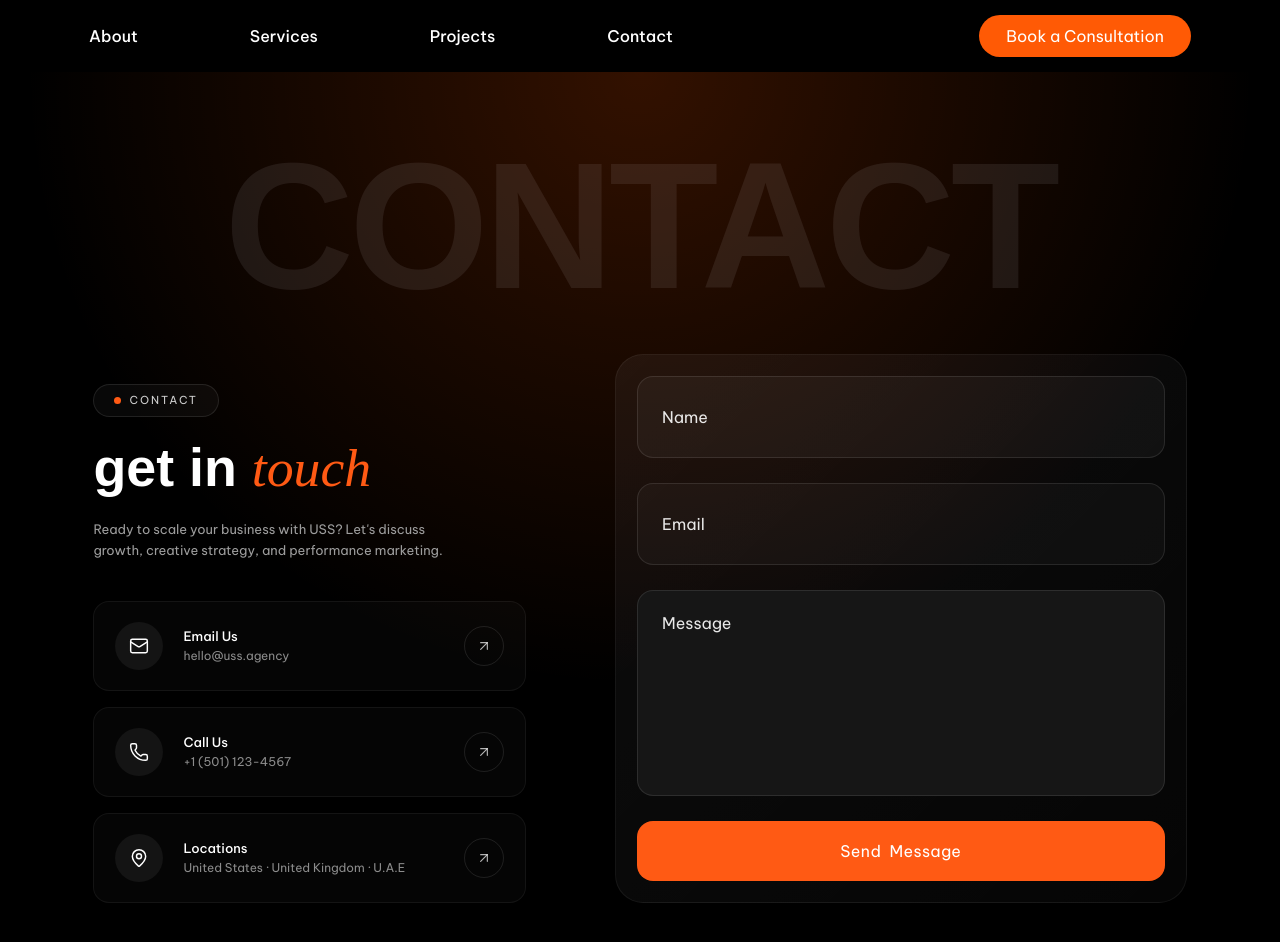
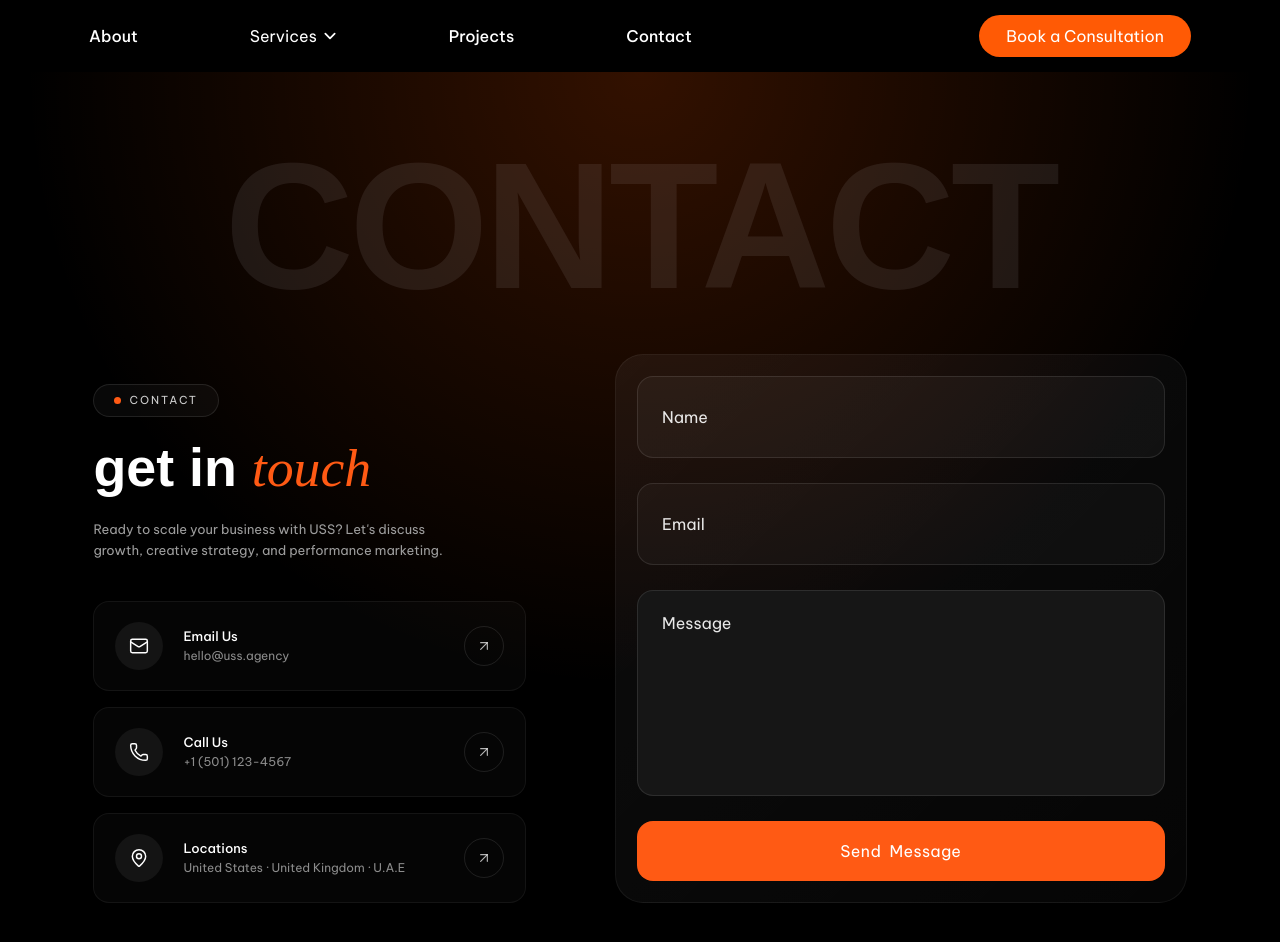
Before and after one commit to Aftab-Ahmed-Soomro/USS-360, a Next.js app: page /contact in a window 1280 px wide. Shown: the top 942 px of the page. Built offline with nearby package versions, Linux system fonts and the light colour scheme.

Commit message:
feat: implement responsive navigation header and hero section components

```diff
--- a/app/components/Header.tsx
+++ b/app/components/Header.tsx
@@ -1,22 +1,48 @@
 "use client";
 
-import { useState } from "react";
+import { useState, useRef, useEffect } from "react";
 import Link from "next/link";
 import { Button } from "./common/Button";
 
+const serviceLinks = [
+  { label: "Content Creation", href: "/content-creation", icon: "✦" },
+  { label: "Email Marketing", href: "/email-marketing", icon: "✦" },
+  { label: "Google Ads", href: "/google-ads", icon: "✦" },
+  { label: "Marketing Strategy", href: "/marketing-strategy", icon: "✦" },
+  { label: "Meta Ads", href: "/meta-ads", icon: "✦" },
+  { label: "Social Media Management", href: "/social-media-management", icon: "✦" },
+  { label: "Website", href: "/website", icon: "✦" },
+  { label: "WhatsApp & SMS", href: "/whatsapp-and-sms", icon: "✦" },
+];
+
 const navItems = [
   { label: "About", href: "/about" },
-  { label: "Services", href: "/" },
+  { label: "Services", href: "/", hasDropdown: true },
   { label: "Projects", href: "/projects" },
   { label: "Contact", href: "/contact" },
 ];
 
 export function Header() {
   const [isMenuOpen, setIsMenuOpen] = useState(false);
+  const [isServicesOpen, setIsServicesOpen] = useState(false);
+  const [isMobileServicesOpen, setIsMobileServicesOpen] = useState(false);
+  const dropdownRef = useRef<HTMLDivElement>(null);
+  const servicesRef = useRef<HTMLDivElement>(null);
+
+  // Close dropdown on outside click
+  useEffect(() => {
+    function handleClickOutside(e: MouseEvent) {
+      if (servicesRef.current && !servicesRef.current.contains(e.target as Node)) {
+        setIsServicesOpen(false);
+      }
+    }
+    document.addEventListener("mousedown", handleClickOutside);
+    return () => document.removeEventListener("mousedown", handleClickOutside);
+  }, []);
 
   return (
     <div className="bg-black">
-      <header className="relative z-10 mx-auto flex w-full max-w-[1150px] flex-col px-6 py-4 md:min-h-[72px] md:flex-row md:items-center md:justify-between md:gap-8 md:py-0 ">
+      <header className="relative z-10 mx-auto flex w-full max-w-[1150px] flex-col px-6 py-4 md:min-h-[72px] md:flex-row md:items-center md:justify-between md:gap-8 md:py-0">
         <div className="flex w-full items-center justify-between gap-3 md:order-2 md:w-auto md:shrink-0">
           <Link href="/contact" passHref>
             <Button className="h-[40px] cursor-pointer max-w-[calc(100vw-96px)] shrink-0 px-4 text-[13px] font-bold min-[360px]:px-5 sm:h-[42px] sm:px-[27px] sm:text-[16px]">
@@ -31,21 +57,9 @@ export function Header() {
             className="inline-flex size-10 shrink-0 flex-col items-center justify-center gap-1.5 rounded-full border border-white/25 text-white transition hover:border-[#ff6b1f] hover:text-[#ff6b1f] focus-visible:outline focus-visible:outline-2 focus-visible:outline-offset-2 focus-visible:outline-[#ff5a05] md:hidden"
             onClick={() => setIsMenuOpen((open) => !open)}
           >
-            <span
-              className={`h-0.5 w-5 rounded-full bg-current transition ${
-                isMenuOpen ? "translate-y-2 rotate-45" : ""
-              }`}
-            />
-            <span
-              className={`h-0.5 w-5 rounded-full bg-current transition ${
-                isMenuOpen ? "opacity-0" : ""
-              }`}
-            />
-            <span
-              className={`h-0.5 w-5 rounded-full bg-current transition ${
-                isMenuOpen ? "-translate-y-2 -rotate-45" : ""
-              }`}
-            />
+            <span className={`h-0.5 w-5 rounded-full bg-current transition ${isMenuOpen ? "translate-y-2 rotate-45" : ""}`} />
+            <span className={`h-0.5 w-5 rounded-full bg-current transition ${isMenuOpen ? "opacity-0" : ""}`} />
+            <span className={`h-0.5 w-5 rounded-full bg-current transition ${isMenuOpen ? "-translate-y-2 -rotate-45" : ""}`} />
           </button>
         </div>
 
@@ -53,19 +67,133 @@ export function Header() {
           id="main-navigation"
           aria-label="Main navigation"
           className={`mt-4 flex w-full flex-col gap-3 overflow-hidden border-t border-white/10 pt-4 transition-[max-height,opacity] duration-200 md:order-1 md:mt-0 md:w-auto md:flex-row md:items-center md:gap-8 md:overflow-visible md:border-0 md:pt-0 md:opacity-100 lg:gap-12 xl:gap-[112px] ${
-            isMenuOpen ? "max-h-64 opacity-100" : "max-h-0 opacity-0 md:max-h-none"
+            isMenuOpen ? "max-h-[600px] opacity-100" : "max-h-0 opacity-0 md:max-h-none"
           }`}
         >
-          {navItems.map((item) => (
+          {navItems.map((item) =>
+            item.hasDropdown ? (
+              /* ── Services with dropdown ── */
+              <div key={item.label} className="relative" ref={servicesRef}>
+                {/* Desktop trigger */}
+                <button
+                  type="button"
+                  aria-haspopup="true"
+                  aria-expanded={isServicesOpen}
+                  onClick={() => setIsServicesOpen((o) => !o)}
+                  className="hidden cursor-pointer md:inline-flex items-center gap-1.5 py-1 text-[16px] font-medium text-white transition hover:text-[#ff6b1f] md:py-0 focus-visible:outline-none"
+                >
+                  {item.label}
+                  {/* Chevron */}
+                  <svg
+                    className={`h-3.5 w-3.5 transition-transform duration-200 ${isServicesOpen ? "rotate-180" : ""}`}
+                    viewBox="0 0 12 12"
+                    fill="none"
+                    xmlns="http://www.w3.org/2000/svg"
+                  >
+                    <path d="M2 4L6 8L10 4" stroke="currentColor" strokeWidth="1.5" strokeLinecap="round" strokeLinejoin="round" />
+                  </svg>
+                </button>
+
+                {/* Desktop dropdown panel */}
+                <div
+                  ref={dropdownRef}
+                  className={`absolute left-1/2 top-[calc(100%+18px)] z-50 -translate-x-1/2 transition-all duration-200 hidden md:block ${
+                    isServicesOpen ? "opacity-100 translate-y-0 pointer-events-auto" : "opacity-0 -translate-y-2 pointer-events-none"
+                  }`}
+                  style={{ width: "340px" }}
+                >
+                  {/* Arrow */}
+                  <div className="absolute -top-[7px] left-1/2 -translate-x-1/2 h-[14px] w-[14px] rotate-45 bg-[#111] border-l border-t border-white/10" />
+
+                  <div className="relative  rounded-xl border border-white/10 bg-[#111] shadow-2xl shadow-black/60 overflow-hidden">
+                    {/* Top accent bar */}
+                    <div className="h-[2px] w-full bg-gradient-to-r from-transparent via-[#ff6b1f] to-transparent" />
+
+                    <div className="p-3 grid grid-cols-2 gap-1">
+                      {serviceLinks.map((service) => (
                         <Link
+                          key={service.href}
+                          href={service.href}
+                          onClick={() => setIsServicesOpen(false)}
+                          className="group flex items-center gap-2.5 rounded-lg px-3 py-2.5 text-[13px] font-medium text-white/70 transition-all duration-150 hover:bg-white/[0.06] hover:text-white"
+                        >
+                          <span className="flex h-6 w-6 shrink-0 items-center justify-center rounded-md bg-white/5 text-[#ff6b1f] text-[10px] transition group-hover:bg-[#ff6b1f]/15">
+                            ✦
+                          </span>
+                          {service.label}
+                        </Link>
+                      ))}
+                    </div>
+
+                    {/* Footer CTA */}
+                    {/* <div className="border-t border-white/10 px-4 py-3">
+                      <Link
+                        href="/services"
+                        onClick={() => setIsServicesOpen(false)}
+                        className="flex items-center justify-between text-[12px] font-semibold uppercase tracking-widest text-[#ff6b1f] transition hover:text-white"
+                      >
+                        View All Services
+                        <svg className="h-3.5 w-3.5" viewBox="0 0 12 12" fill="none" xmlns="http://www.w3.org/2000/svg">
+                          <path d="M2 6H10M7 3L10 6L7 9" stroke="currentColor" strokeWidth="1.5" strokeLinecap="round" strokeLinejoin="round" />
+                        </svg>
+                      </Link>
+                    </div> */}
+                  </div>
+                </div>
+
+                {/* Mobile: accordion */}
+                <div className="md:hidden">
+                  <button
+                    type="button"
+                    className="flex w-full items-center justify-between py-1 text-[15px] font-medium text-white transition hover:text-[#ff6b1f]"
+                    onClick={() => setIsMobileServicesOpen((o) => !o)}
+                  >
+                    {item.label}
+                    <svg
+                      className={`h-3.5 w-3.5 transition-transform duration-200 ${isMobileServicesOpen ? "rotate-180" : ""}`}
+                      viewBox="0 0 12 12"
+                      fill="none"
+                    >
+                      <path d="M2 4L6 8L10 4" stroke="currentColor" strokeWidth="1.5" strokeLinecap="round" strokeLinejoin="round" />
+                    </svg>
+                  </button>
+
+                  <div
+                    className={`overflow-hidden transition-[max-height,opacity] duration-200 ${
+                      isMobileServicesOpen ? "max-h-96 opacity-100" : "max-h-0 opacity-0"
+                    }`}
+                  >
+                    <div className="mt-2 flex flex-col gap-0.5 border-l border-[#ff6b1f]/30 pl-3">
+                      {serviceLinks.map((service) => (
+                        <Link
+                          key={service.href}
+                          href={service.href}
+                          onClick={() => {
+                            setIsMobileServicesOpen(false);
+                            setIsMenuOpen(false);
+                          }}
+                          className="flex items-center gap-2 py-1.5 text-[13px] font-medium text-white/60 transition hover:text-white"
+                        >
+                          <span className="text-[#ff6b1f] text-[8px]">✦</span>
+                          {service.label}
+                        </Link>
+                      ))}
+                    </div>
+                  </div>
+                </div>
+              </div>
+            ) : (
+              /* ── Regular nav link ── */
+              <Link
+                key={item.label}
                 className="py-1 text-[15px] font-medium tracking-[0] text-white transition hover:text-[#ff6b1f] md:py-0 md:text-[16px]"
                 href={item.href}
-              key={item.label}
                 onClick={() => setIsMenuOpen(false)}
               >
                 {item.label}
               </Link>
-          ))}
+            )
+          )}
         </nav>
       </header>
     </div>
--- a/app/components/HomeHero.tsx
+++ b/app/components/HomeHero.tsx
@@ -23,7 +23,7 @@ export function HomeHero() {
       </div>
 
       {/* Main Content */}
-      <div className="relative z-10 w-full max-w-[1150px] mx-auto px-6 pt-24">
+      <div className="relative w-full max-w-[1150px] mx-auto px-6 pt-24">
         <div className="max-w-[900px]">
 
           {/* Headline — slides in from left, two lines staggered */}
```
Lines whose indentation alone changed are shown as unchanged.
